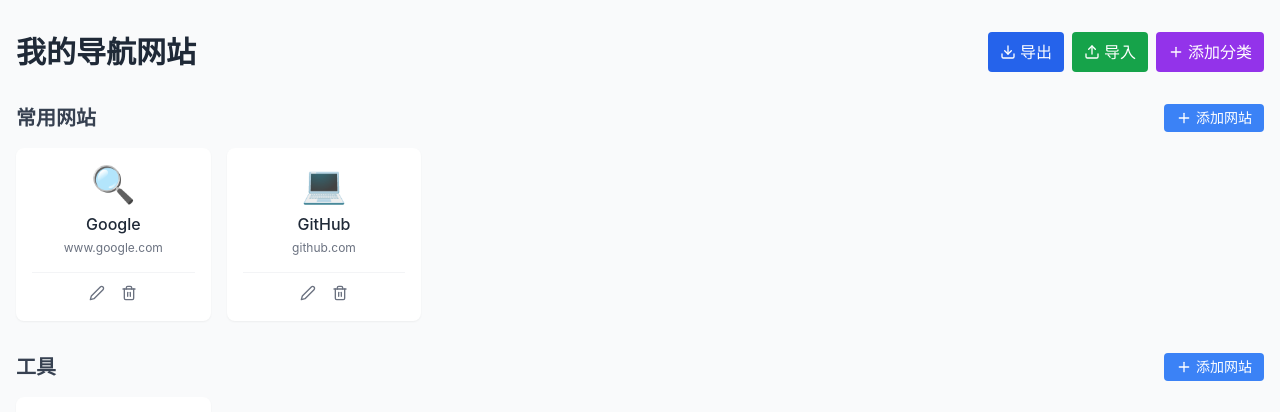
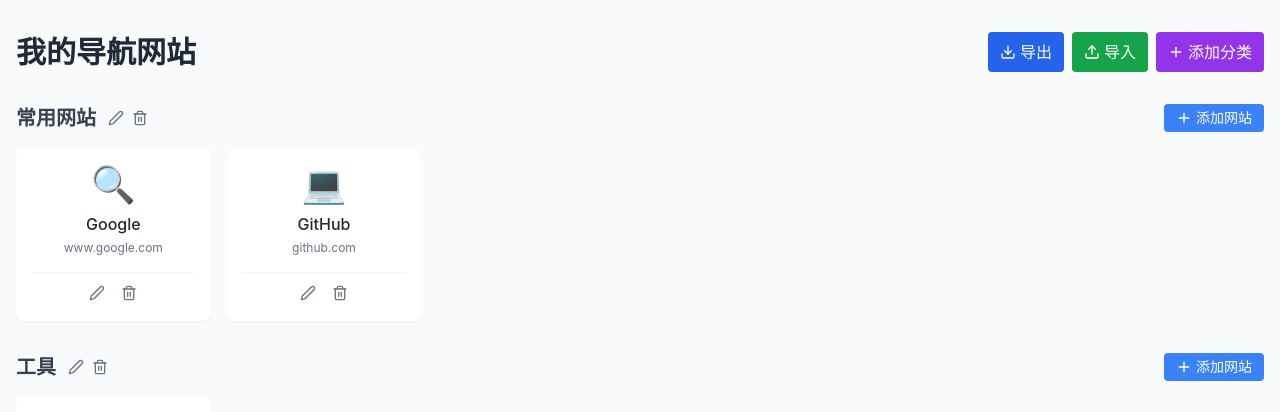
Before and after one commit to 00APrIL/nav, a Next.js app: page / in a window 1280 px wide. Shown: the top 412 px of the page. Built offline with nearby package versions, Linux system fonts and the light colour scheme.

Commit message:
Update SiteCategory.js

```diff
--- a/components/SiteCategory.js
+++ b/components/SiteCategory.js
@@ -1,7 +1,14 @@
 import { FiPlus, FiEdit2, FiTrash2 } from 'react-icons/fi'
 import SiteCard from './SiteCard'
 
-export default function SiteCategory({ category, onAddSite, onEditSite, onDeleteSite }) {
+export default function SiteCategory({
+  category,
+  onAddSite,
+  onEditSite,
+  onDeleteSite,
+  onEditCategory,
+  onDeleteCategory
+}) {
   if (!category || !category.sites) {
     return null; // 如果分类数据无效，不渲染任何内容
   }
@@ -9,7 +16,25 @@ export default function SiteCategory({ category, onAddSite, onEditSite, onDelete
   return (
     <div className="mb-8">
       <div className="flex items-center justify-between mb-4">
-        <h2 className="text-xl font-semibold text-gray-700">{category.name}</h2>
+        <div className="flex items-center">
+          <h2 className="text-xl font-semibold text-gray-700 mr-2">{category.name}</h2>
+
+          {/* 新增：分类编辑和删除按钮 */}
+          <button
+            onClick={onEditCategory}
+            className="text-gray-500 hover:text-blue-600 p-1"
+            title="编辑分类"
+          >
+            <FiEdit2 size={16} />
+          </button>
+          <button
+            onClick={onDeleteCategory}
+            className="text-gray-500 hover:text-red-600 p-1"
+            title="删除分类"
+          >
+            <FiTrash2 size={16} />
+          </button>
+        </div>
         <button
           onClick={onAddSite}
           className="flex items-center gap-1 bg-blue-500 hover:bg-blue-600 text-white px-3 py-1 rounded text-sm"
```
